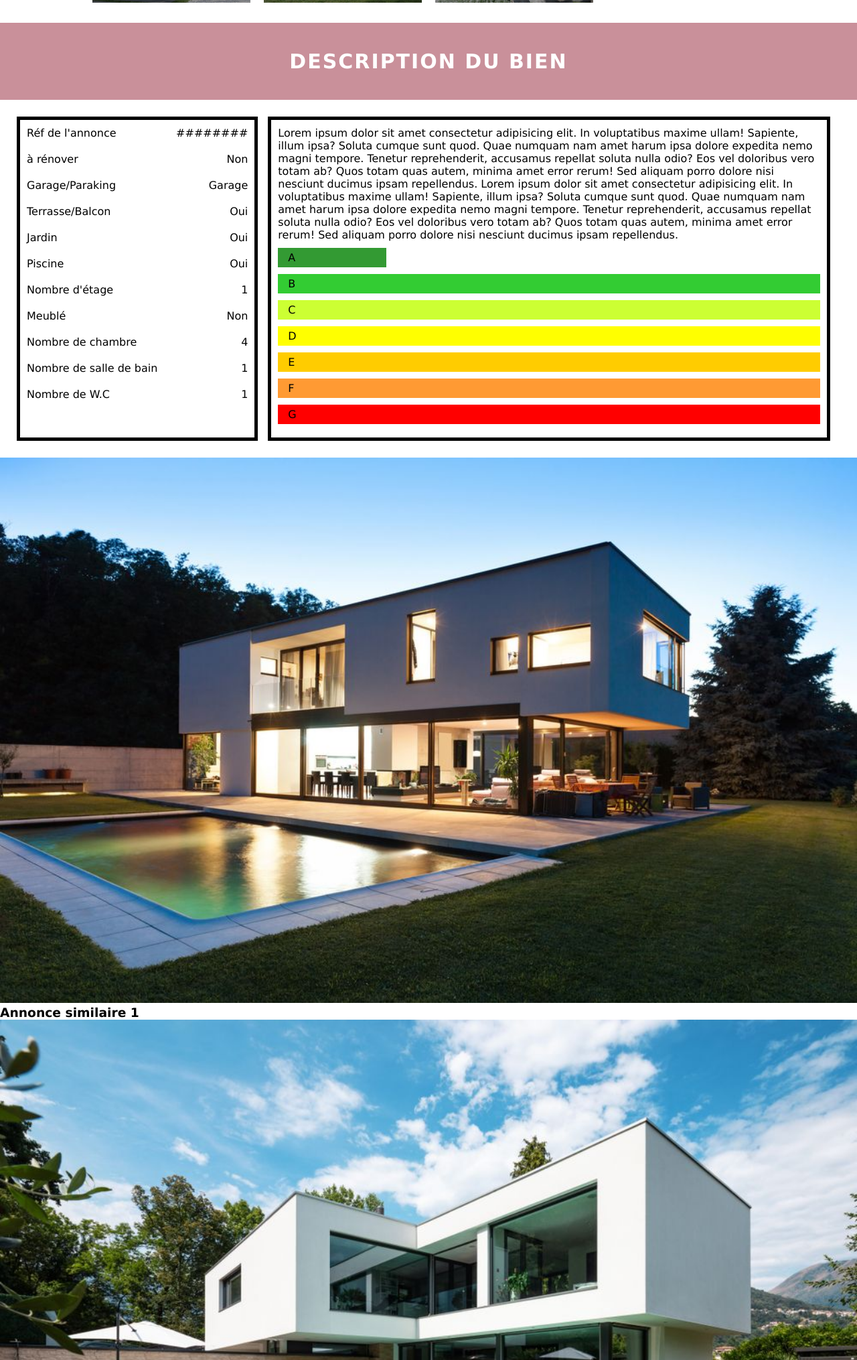
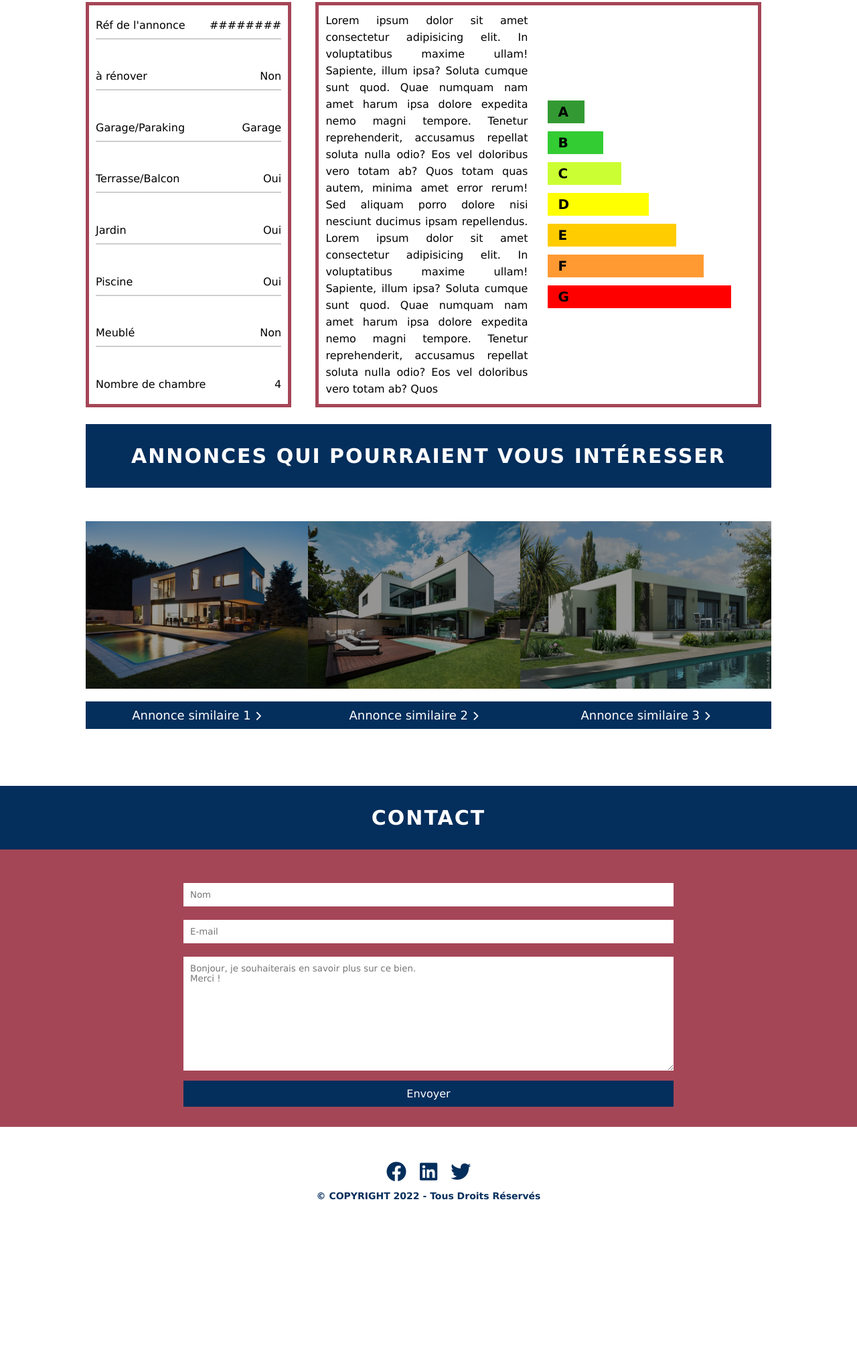
Before and after one commit to OffZarco/agence-immo, a plain HTML site: page agence-immo/index.html in a window 1280 px wide. Shown: the part 770-2800 px from the top of the page at 67% size. After the commit the page ends 2603 px from the top, so only its background shows below. Drawn offline with Linux system fonts and the light colour scheme.

Commit message:
Add files via upload

```diff
--- a/agence-immo/index.html
+++ b/agence-immo/index.html
@@ -7,17 +7,24 @@
     <meta name="viewport" content="width=device-width, initial-scale=1.0">
 
     <link rel="stylesheet" href="./style.css">
+
+    <link rel="stylesheet" href="https://cdnjs.cloudflare.com/ajax/libs/font-awesome/6.2.1/css/all.min.css"
+        integrity="sha512-MV7K8+y+gLIBoVD59lQIYicR65iaqukzvf/nwasF0nqhPay5w/9lJmVM2hMDcnK1OnMGCdVK+iQrJ7lzPJQd1w=="
+        crossorigin="anonymous" referrerpolicy="no-referrer" />
     <title>Gabriel Immobilier</title>
 </head>
 
 <body>
+
+    <nav class="menu">
+        <h1 class="title_main">Gabriel Immobilier</h1>
+        <ul class="list">
+            <li><a href="">Accueil </a></li>
+            <li><a href="#catalogue">Catalogue</a></li>
+            <li><a href="#contact">Contact </a></li>
+        </ul>
+    </nav>
     <main>
-        <h1 class="title_main">Gabriel <span>Immobilier</span> <hr></h1>
-        <section class="title">
-            <h2 class="lieux">Alès</h2>
-            <h2 class="prix">582 000 €</h2>
-            <h2>217 m²</h2>
-        </section>
 
         <header class="image">
             <img class="img_header" src="./img/1.jpg" alt="">
@@ -29,50 +36,63 @@
             </div>
         </header>
 
+        <section class="title">
+            <h2 class="lieux">Alès</h2>
+            <h2 class="prix">582 000 €</h2>
+            <h2>217 m²</h2>
+        </section>
+
         <section class="desc">
             <h2>Description du bien</h2>
             <article class="desc_home">
-                <div class="left_content">
-                    <ul class="character">
-                        <li>Réf de l'annonce</li>
-                        <li>à rénover</li>
-                        <li>Garage/Paraking</li>
-                        <li>Terrasse/Balcon</li>
-                        <li>Jardin</li>
-                        <li>Piscine</li>
-                        <li>Nombre d'étage</li>
-                        <li>Meublé</li>
-                        <li>Nombre de chambre</li>
-                        <li>Nombre de salle de bain</li>
-                        <li>Nombre de W.C</li>
+                <ul class="character left_content">
+                    <li>
+                        <span>Réf de l'annonce</span>
+                        <span>########</span>
+                    </li>
+                    <li>
+                        <span>à rénover</span>
+                        <span>Non</span>
+                    </li>
+                    <li>
+                        <span>Garage/Paraking</span>
+                        <span>Garage</span>
+                    </li>
+                    <li>
+                        <span>Terrasse/Balcon</span>
+                        <span>Oui</span>
+                    </li>
+                    <li>
+                        <span>Jardin</span>
+                        <span>Oui</span>
+                    </li>
+                    <li>
+                        <span>Piscine</span>
+                        <span>Oui</span>
+                    </li>
+                    <li>
+                        <span>Meublé</span>
+                        <span>Non</span>
+                    </li>
+                    <li>
+                        <span>Nombre de chambre</span>
+                        <span>4</span>
+                    </li>
                 </ul>
-                    <ul class="character_content">
-                        <li>########</li>
-                        <li>Non</li>
-                        <li>Garage</li>
-                        <li>Oui</li>
-                        <li>Oui</li>
-                        <li>Oui</li>
-                        <li>1</li>
-                        <li>Non</li>
-                        <li>4</li>
-                        <li>1</li>
-                        <li>1</li>
-                    </ul>
-                </div>
 
                 <div class="right_content">
                     <p>Lorem ipsum dolor sit amet consectetur adipisicing elit. In voluptatibus maxime ullam! Sapiente,
                         illum ipsa? Soluta cumque sunt quod. Quae numquam nam amet harum ipsa dolore expedita nemo magni
                         tempore.
-                        Tenetur reprehenderit, accusamus repellat soluta nulla odio? Eos vel doloribus vero totam ab? Quos
+                        Tenetur reprehenderit, accusamus repellat soluta nulla odio? Eos vel doloribus vero totam ab?
+                        Quos
                         totam quas autem, minima amet error rerum! Sed aliquam porro dolore nisi nesciunt ducimus ipsam
-                        repellendus. Lorem ipsum dolor sit amet consectetur adipisicing elit. In voluptatibus maxime ullam! Sapiente,
+                        repellendus. Lorem ipsum dolor sit amet consectetur adipisicing elit. In voluptatibus maxime
+                        ullam! Sapiente,
                         illum ipsa? Soluta cumque sunt quod. Quae numquam nam amet harum ipsa dolore expedita nemo magni
                         tempore.
-                        Tenetur reprehenderit, accusamus repellat soluta nulla odio? Eos vel doloribus vero totam ab? Quos
-                        totam quas autem, minima amet error rerum! Sed aliquam porro dolore nisi nesciunt ducimus ipsam
-                        repellendus.
+                        Tenetur reprehenderit, accusamus repellat soluta nulla odio? Eos vel doloribus vero totam ab?
+                        Quos
                     </p>
                     <div class="table">
                         <div class="percentage">
@@ -121,31 +141,48 @@
             </article>
         </section>
 
-        <section class="anounce">
+        <section class="anounce" id="catalogue">
+            <h2>Annonces qui pourraient vous intéresser</h2>
+            <div class="anounce_bloc">
                 <div class="bloc_img">
                     <img src="./img/annonce-similaire1.jpg" alt="">
-                <h3>Annonce similaire 1</h3>
+                    <a href="#">Annonce similaire 1 <i class="fa-solid fa-chevron-right"></i></a>
                 </div>
                 <div class="bloc_img">
                     <img src="./img/annonce-similaire2.jpg" alt="">
-                <h3>Annonce similaire 2</h3>
+                    <a href="#">Annonce similaire 2 <i class="fa-solid fa-chevron-right"></i></a>
                 </div>
                 <div class="bloc_img">
                     <img src="./img/annonce-similaire3.jpg" alt="">
-                <h3>Annonce similaire 3</h3>
+                    <a href="#">Annonce similaire 3 <i class="fa-solid fa-chevron-right"></i></a>
+                </div>
             </div>
         </section>
 
-        <section class="contact">
+    </main>
+
+    <section class="contact" id="contact">
         <h2>Contact</h2>
-            <form action="">
-                <input type="name" placeholder="Nom">
-                <input type="email" placeholder="E-mail">
-                <input type="phone" placeholder="Téléphone">
-                <textarea name="story" id="" cols="30" rows="10" placeholder="Bonjour, je souhaiterais en savoir plus sur ce bien. Merci !"></textarea>
-                <button>Envoyer</button>
+        <form action="#">
+            <label for="fname"></label>
+            <input id="fname" type="text" name="fname" placeholder="Nom">
+            <label for="email"></label>
+            <input id="email" type="text" name="email" placeholder="E-mail">
+            <label for="tel"></label>
+            <textarea name="text" id="tel" cols="30" rows="10" placeholder="Bonjour, je souhaiterais en savoir plus sur ce bien.
+Merci !"></textarea>
+            <input class="button" type="submit" value="Envoyer">
         </form>
     </section>
+
+    <footer class="footer_main">
+        <article>
+            <a target="_blank" href="https://fr-fr.facebook.com/"><i class="fa-brands fa-facebook"></i></a>
+            <a target="_blank" href="https://www.linkedin.com"><i class="fa-brands fa-linkedin"></i></a>
+            <a target="_blank" href="https://twitter.com/"><i class="fa-brands fa-twitter"></i></a>
+        </article>
+        <h2>© COPYRIGHT 2022 - Tous Droits Réservés</h2>
+    </footer>
 
     </main>
 </body>
--- a/agence-immo/style.css
+++ b/agence-immo/style.css
@@ -3,6 +3,16 @@
     margin: 0;
     padding: 0;
     font-family: 'Lucida Sans', 'Lucida Sans Regular', 'Lucida Grande', 'Lucida Sans Unicode', Geneva, Verdana, sans-serif;
+}
+
+::selection {
+    background-color: rgb(165, 70, 87);
+    color: #fff;
+}
+
+main {
+    max-width: 80%;
+    margin: auto;
 }
 
 /* title */
@@ -11,31 +21,50 @@
     text-transform: uppercase;
     letter-spacing: 2px;
     width: 100%;
-    padding: 15px;
-    background-color: rgb(4, 46, 92);
-    color: #fff;
-}
-
-.title_main span {
+    padding: 20px;
     color: rgb(165, 70, 87);
 }
 
-hr {
-    width: 30%;
-    margin: 10px auto;
+
+.menu {
+    display: block;
+}
+
+.menu .list {
+    display: flex;
+    justify-content: space-around;
+    list-style-type: none;
+    background-color: rgb(4, 46, 92);
+    padding: 10px;
+    color: #fff;
+    text-transform: uppercase;
+    font-weight: 600;
+}
+
+.menu .list li {
+    padding: 10px 50px;
+}
+
+.menu .list li:hover {
+    background-color: rgb(165, 70, 87);
+}
+
+.menu .list a {
+    color: #fff;
+    text-decoration: none;
 }
 
 .title {
     display: flex;
-    justify-content: space-around;
+    justify-content: space-evenly;
     align-items: center;
-    background-color: rgb(4, 46, 92);
 }
 
 .title h2 {
-    padding: 10px;
+    padding: 8px 40px;
     font-size: 18px;
     text-transform: uppercase;
+    background-color: rgb(165, 70, 87);
     color: #fff;
 }
 
@@ -43,33 +72,33 @@ hr {
     letter-spacing: 3px;
 }
 
-.title .prix {
-    font-size: 25px;
-    color: #fff;
+/* header */
+
+.image {
+    display: flex;
+    margin: 20px 0;
 }
 
-/* header */
-
 .img_header {
-    height: 60vh;
+    display: flex;
     object-fit: cover;
-}
-
-img {
-    width: 100%;
+    width: 70%;
+    justify-content: center;
 }
 
 .gallery {
     display: flex;
-    justify-content: center;
-    width: 100%;
+    flex-direction: column;
+    width: 18%;
+    margin: auto;
 }
 
 .gallery img {
     padding: 10px;
-    width: 20%;
     filter: brightness(0.6);
     transition: 0.2s;
+    width: 100%;
+    margin: auto;
 }
 
 .gallery img:hover {
@@ -81,12 +110,15 @@ img {
 
 /* description */
 
-.desc h2 {
+.desc h2,
+.contact h2,
+.anounce h2 {
     margin-top: 20px;
-    padding: 40px;
+    padding: 30px;
     text-align: center;
     font-size: 30px;
-    background-color: rgba(165, 70, 87, 0.6);
+    background-color: rgb(4, 46, 92);
+    background-size: cover;
     color: #fff;
     letter-spacing: 2px;
     text-transform: uppercase;
@@ -95,7 +127,7 @@ img {
 .desc_home {
     display: flex;
     justify-content: space-between;
-    margin: 25px 25px;
+    margin: 25px 0;
 }
 
 .desc_home li {
@@ -105,34 +137,56 @@ img {
 
 .left_content {
     display: flex;
+    flex-direction: column;
     justify-content: space-between;
     width: 30%;
-    padding: 0 10px;
-    border: solid 5px;
+    padding: 10px;
+    border: solid 5px rgb(165, 70, 87);
 }
 
-.character_content {
-    text-align: right;
+.left_content li {
+    display: flex;
+    justify-content: space-between;
+    border-bottom: solid 2px #cfcece;
+}
+
+.left_content li:last-child {
+    border-bottom: none;
 }
 
 .right_content {
-    width: 70%;
+    width: 65%;
+    display: flex;
     margin: 0 15px;
     padding: 10px;
-    border: solid 5px;
+    border: solid 5px rgb(165, 70, 87);
 }
 
-.right_content img {
-    width: 50%;
+.right_content p {
+    width: 100%;
+    text-align: justify;
+    line-height: 25px;
 }
 
 .table {
+    display: block;
+    margin: auto;
     width: 100%;
+    padding: 0 30px;
 }
 
 .table .bar {
     padding: 5px 15px;
-    margin:  10px 0;
+    margin: 12px 0;
+}
+
+.fa-solid {
+    font-size: 14px;
+}
+
+.percentage span {
+    font-size: 20px;
+    font-weight: 600;
 }
 
 .horizontale_A {
@@ -141,25 +195,214 @@ img {
 }
 
 .horizontale_B {
+    width: 30%;
     background-color: #33cc33;
 }
 
 .horizontale_C {
+    width: 40%;
     background-color: #cf3;
 }
 
 .horizontale_D {
+    width: 55%;
     background-color: #ff0;
 }
 
 .horizontale_E {
+    width: 70%;
     background-color: #fc0;
 }
 
 .horizontale_F {
+    width: 85%;
     background-color: #ff9a33;
 }
 
 .horizontale_G {
+    width: 100%;
     background-color: #ff0000;
 }
+
+/* Anounce */
+
+.anounce_bloc {
+    display: flex;
+    justify-content: center;
+}
+
+.anounce .bloc_img {
+    margin: 50px auto;
+}
+
+.anounce img {
+    width: 100%;
+    height: 250px;
+    filter: brightness(0.6);
+    transition: 0.2s;
+}
+
+.anounce img:hover {
+    transition: 0.3s;
+    filter: none;
+}
+
+.anounce a {
+    display: block;
+    text-align: center;
+    text-decoration: none;
+    padding: 10px 0;
+    margin: 15px 0;
+    background-color: rgb(4, 46, 92);
+    color: #fff;
+    font-size: 18px;
+    transition: .2s;
+}
+
+.anounce a:hover {
+    background-color: aliceblue;
+    color: rgb(4, 46, 92);
+    transition: .3s;
+}
+
+/* contact */
+
+.contact form {
+    display: flex;
+    flex-direction: column;
+    justify-content: center;
+    align-items: center;
+    padding: 30px;
+    background-color: rgb(165, 70, 87);
+}
+
+.contact input,
+.contact label,
+.contact textarea {
+    width: 60%;
+    padding: 10px;
+    border: none;
+}
+
+.contact .button {
+    margin-top: 15px;
+    background-color: rgb(4, 46, 92);
+    color: #fff;
+    font-size: 16px;
+}
+
+/* footer */
+
+.footer_main {
+    padding: 40px;
+}
+
+.footer_main article {
+    display: flex;
+    justify-content: center;
+}
+
+.footer_main a {
+    font-size: 30px;
+    padding: 10px;
+    color: rgb(4, 46, 92);
+}
+
+.footer_main h2 {
+    text-align: center;
+    font-size: 14px;
+    color: rgb(4, 46, 92);
+}
+
+/* responsive */
+
+@media screen and (min-width:0px) and (max-width:720px) {
+    main {
+        max-width: none;
+    }
+    .menu .list {
+        flex-direction: column;
+        align-items: center;
+    }
+
+    .menu .list li {
+        display: flex;
+        width: 100%;
+        justify-content: center;
+    }
+
+    .menu .list li a {
+        padding: 0 20%;
+    }
+
+    .image {
+        display: block;
+    }
+
+    .img_header {
+        width: 100%;
+    }
+
+    .gallery {
+        display: flex;
+        flex-direction: row;
+        width: 100%;
+    }
+
+    .desc_home {
+        display: block;
+    }
+
+    .left_content {
+        width: 100%;
+    }
+
+    .right_content {
+        display: block;
+        width: 100%;
+        margin: 15px auto;
+    }
+
+    .anounce_bloc {
+        display: block;
+        width: fit-content;
+        margin: auto;
+    }
+
+    .desc h2,
+    .contact h2,
+    .anounce h2 {
+        font-size: 20px;
+        padding: 20px;
+    }
+    .contact input,
+    .contact textarea,
+    .contact .button {
+        width: 100%;
+    }
+}
+
+
+@media screen and (max-width:300px) {
+    .title {
+        display: flex;
+        flex-direction: column;
+    }
+    .title h2 {
+        width: 100%;
+        text-align: center;
+        margin: 5px 0;
+        font-size: 12px;
+    }
+}
+
+@media screen and (max-width:480px){
+    .title {
+        flex-direction: column;
+    }
+    .title h2 {
+        width: 100%;
+        text-align: center;
+        margin: 5px 0;
+    }
+}
```
Lines whose indentation alone changed are shown as unchanged.
